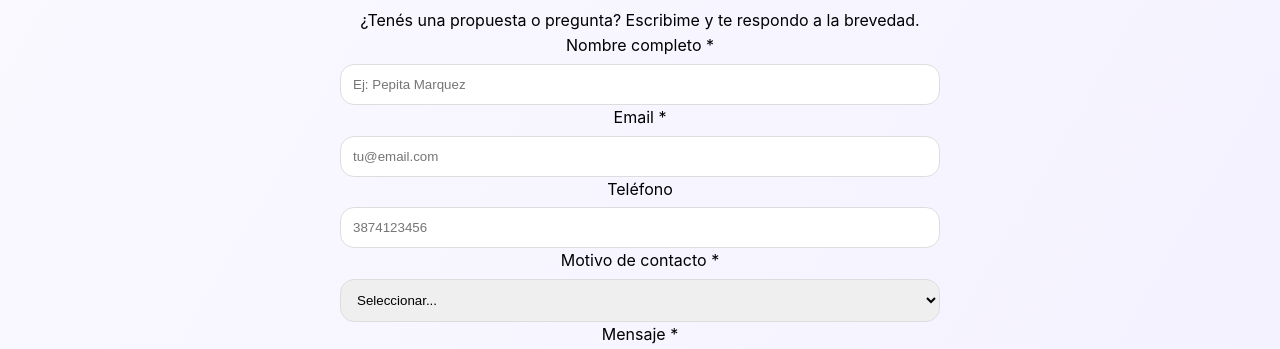
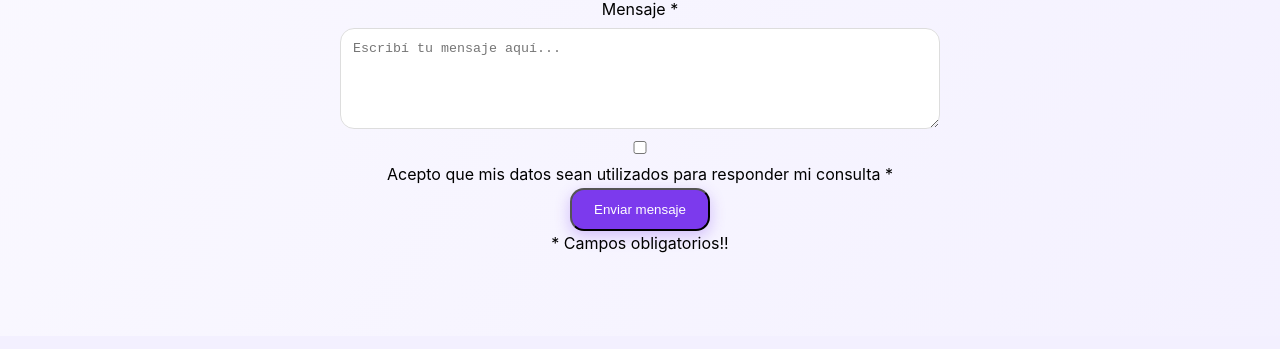
Before and after one commit to eileencross/EileenCruz-mi-sitio-web, a plain HTML site: page index.html in a window 1280 px wide. Shown: the part 2685-3034 px from the top of the page. Drawn offline with Linux system fonts and the light colour scheme.

Commit message:
Formulario modificado

```diff
--- a/index.html
+++ b/index.html
@@ -58,7 +58,7 @@
             <div class="about-container">
                 <figure class="about-photo">
                     <img
-                        src="image\WhatsApp Image 2026-01-06 at 15.46.06.jpeg"
+                        src="D:\TP1-mi-sitio\image\image-perfil.jpeg"
                         alt="Foto de perfil de Eileen, estudiante de programación"
                         class="profile-img"
                     >
@@ -231,17 +231,6 @@
                         >
                     </div>
 
-                    <div class="form-group">
-                        <label for="motivo">Motivo de contacto *</label>
-                        <select id="motivo" name="motivo" required>
-                            <option value="">Seleccionar...</option>
-                            <option value="consulta">Consulta general</option>
-                            <option value="propuesta">Propuesta laboral</option>
-                            <option value="proyecto">Proyecto freelance</option>
-                            <option value="otro">Otro</option>
-                        </select>
-                    </div>
-                </div>
 
                 <div class="form-group">
                     <label for="mensaje">Mensaje *</label>
@@ -267,8 +256,7 @@
                 </button>
 
                 <p class="form-note">
-                    * Campos obligatorios. Intentá enviar el formulario vacío para ver
-                    la validación nativa del navegador en acción.
+                    * Campos obligatorios!!
                 </p>
             </form>
         </section>
```
